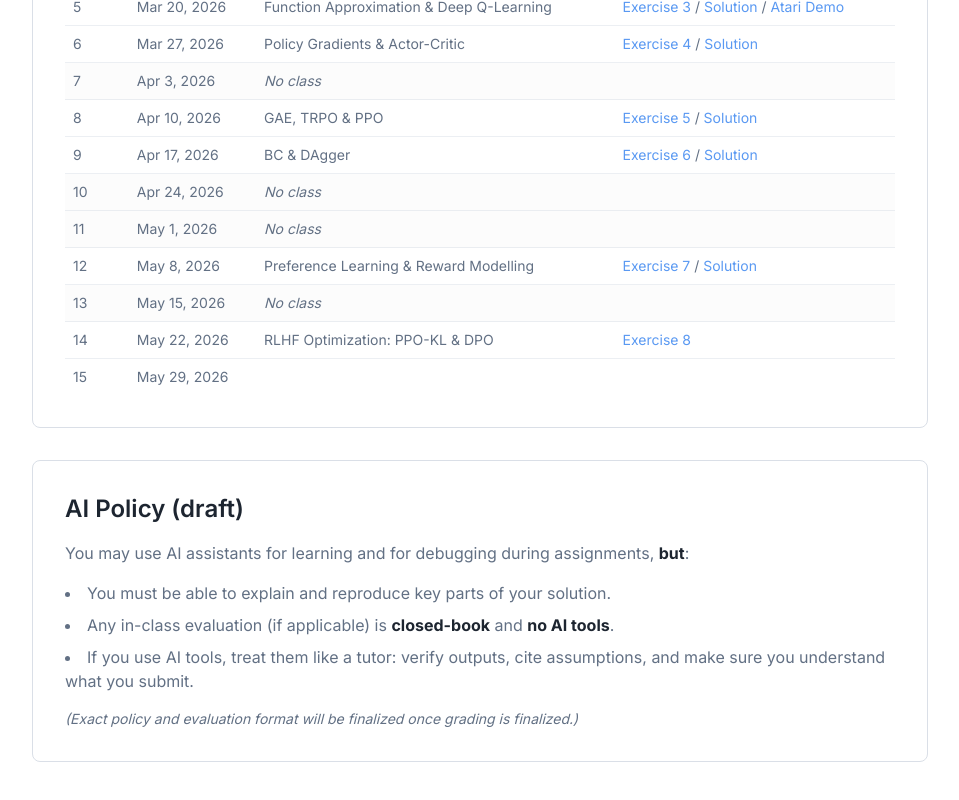
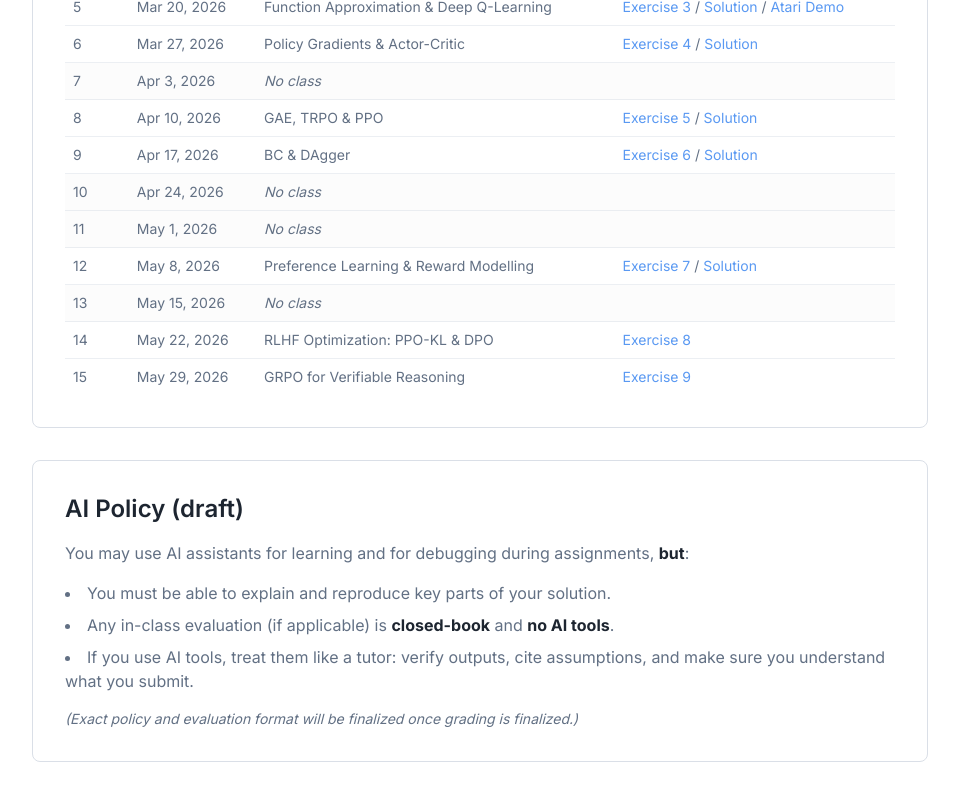
Before and after one commit to ilijabogunovic/rhine-ai, a React (Vite) app: page /teaching in a window 1280 px wide. Shown: the part 3660-4460 px from the top of the page, without its empty margins (160-1119 px from the left). Built offline with nearby package versions, Linux system fonts and the light colour scheme.

Commit message:
add exercise 9

```diff
--- a/src/pages/Teaching.tsx
+++ b/src/pages/Teaching.tsx
@@ -199,7 +199,7 @@ const Teaching = () => {
                       <tr className="border-b border-border/50"><td className="py-2 px-2">12</td><td className="py-2 px-2">May 8, 2026</td><td className="py-2 px-2">Preference Learning & Reward Modelling</td><td className="py-2 px-2"><ProtectedDownload href="/exercises/Exercise7.ipynb" filename="Exercise7.ipynb" password="rl">Exercise 7</ProtectedDownload> / <ProtectedDownload href="/exercises/Exercise7_SOLUTION.ipynb" filename="Exercise7_SOLUTION.ipynb" password="rl">Solution</ProtectedDownload></td></tr>
                       <tr className="border-b border-border/50 bg-muted/30"><td className="py-2 px-2">13</td><td className="py-2 px-2">May 15, 2026</td><td className="py-2 px-2 italic">No class</td><td className="py-2 px-2"></td></tr>
                       <tr className="border-b border-border/50"><td className="py-2 px-2">14</td><td className="py-2 px-2">May 22, 2026</td><td className="py-2 px-2">RLHF Optimization: PPO-KL & DPO</td><td className="py-2 px-2"><ProtectedDownload href="/exercises/Exercise8_Part1.ipynb" filename="Exercise8_Part1.ipynb" password="rl">Exercise 8</ProtectedDownload></td></tr>
-                      <tr><td className="py-2 px-2">15</td><td className="py-2 px-2">May 29, 2026</td><td className="py-2 px-2"></td><td className="py-2 px-2"></td></tr>
+                      <tr><td className="py-2 px-2">15</td><td className="py-2 px-2">May 29, 2026</td><td className="py-2 px-2">GRPO for Verifiable Reasoning</td><td className="py-2 px-2"><ProtectedDownload href="/exercises/Exercise9.ipynb" filename="Exercise9.ipynb" password="rl">Exercise 9</ProtectedDownload></td></tr>
                     </tbody>
                   </table>
                 </div>
```
Also changed, not shown: 1 other file (tests, documents, lock files or other folders).
